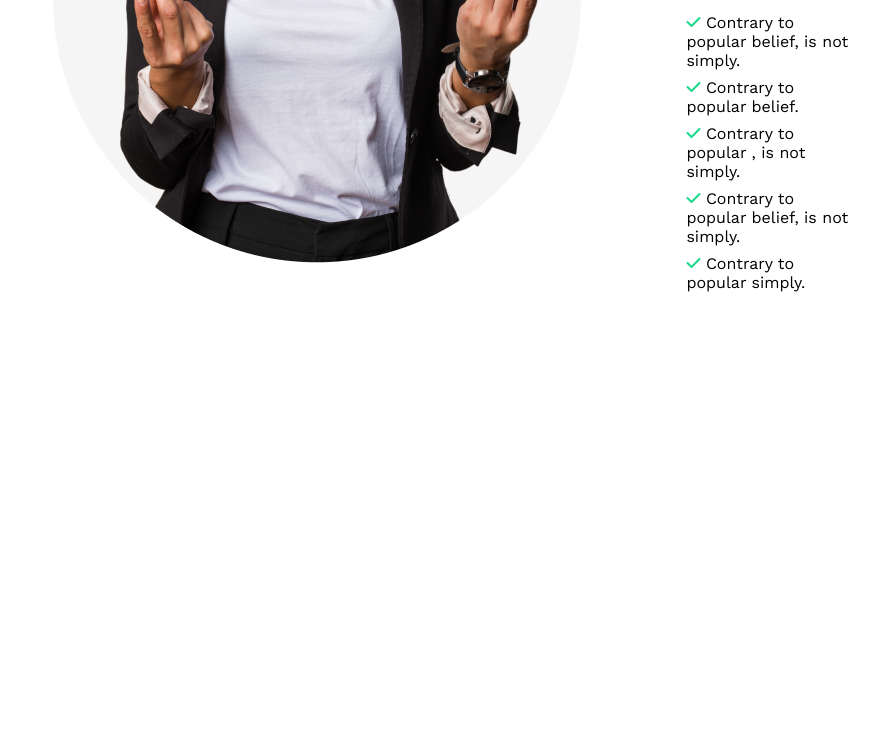
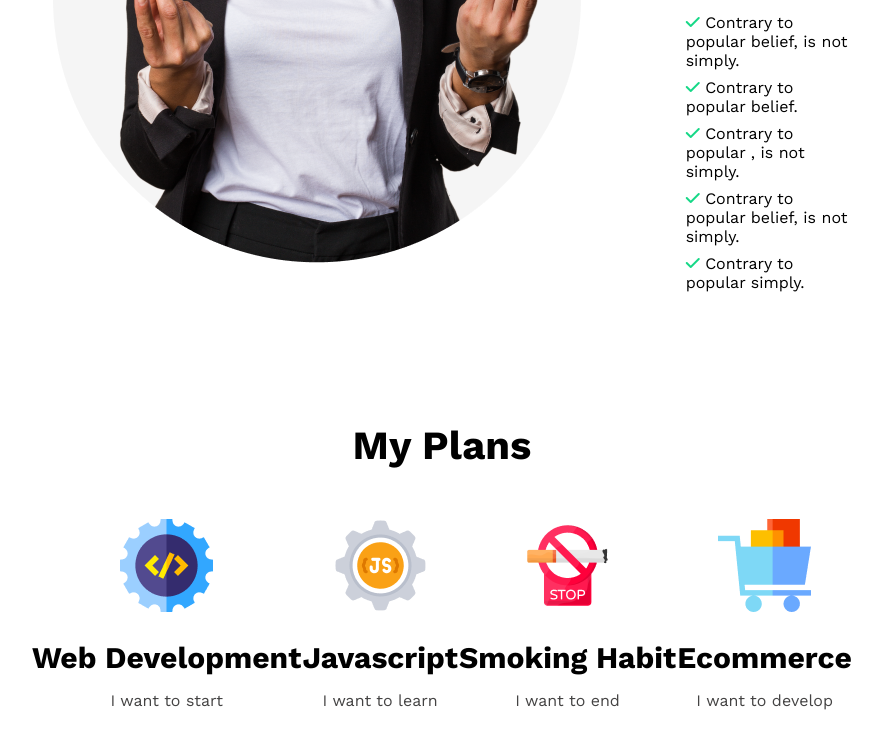
Before and after one commit to SAHIDUL-ISLAM/new-year-new-me, a plain HTML site: page index.html in a window 1280 px wide. Shown: the part 1417-2166 px from the top of the page, without its empty margins (198-1080 px from the left). Before the commit the page ends 1839 px from the top, so only its background shows below. Drawn offline with nearby package versions, Linux system fonts and the light colour scheme.

Commit message:
add plans section and here some plans

```diff
--- a/index.html
+++ b/index.html
@@ -37,6 +37,31 @@
                     </div>
                 </div>
             </section>
+            <section class="plans">
+                <h1 class="plan-heading">My Plans</h1>
+                <div class="card">
+                    <div class="card-category">
+                        <img src="images/icons/web.png" alt="">
+                        <h1>Web Development</h1>
+                        <p>I want to start</p>
+                    </div>
+                    <div class="card-category">
+                        <img src="images/icons/js.png" alt="">
+                        <h1>Javascript</h1>
+                        <p>I want to learn</p>
+                    </div>
+                    <div class="card-category">
+                        <img src="images/icons/smoke.png" alt="">
+                        <h1>Smoking Habit</h1>
+                        <p>I want to end</p>
+                    </div>
+                    <div class="card-category">
+                        <img src="images/icons/ecom.png" alt="">
+                        <h1>Ecommerce</h1>
+                        <p>I want to develop</p>
+                    </div>
+                </div>
+            </section>
         </main>
 </body>
 </html>
--- a/style.css
+++ b/style.css
@@ -39,7 +39,8 @@ header .container .main button{
 /* header end  */
 
 /* main content start  */
-#container{
+/* failure */
+main{
     padding: 130px 230px;
 }
 .past-year{
@@ -50,7 +51,6 @@ header .container .main button{
 }
 .past-year .content h1{
     font-size: 40px;
-    font-weight: 600;
 }
 .past-year .content .about-cont{
     color: #444343;
@@ -66,4 +66,26 @@ header .container .main button{
 .past-year .content .list i{
     color: #16D887;
 }
+/* plans  */
+.plans{
+    padding-top: 130px;
+}
+.plans .plan-heading{
+    text-align: center;
+    font-size: 40px;
+}
+.plans .card{
+    margin-top: 50px;
+    display: flex;
+    justify-content: space-between;
+    text-align: center;
+}
+.card-category h1{
+    font-size: 30px;
+    margin-top: 24px;
+}
+.card-category p{
+    color: #444343;
+    margin-top: 16px;
+}
 /* main content end  */
```
